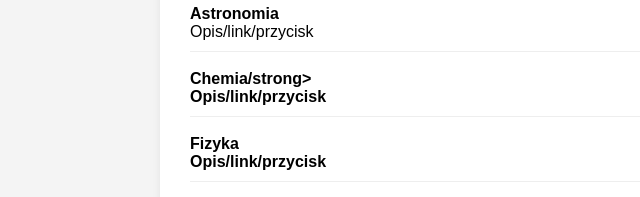
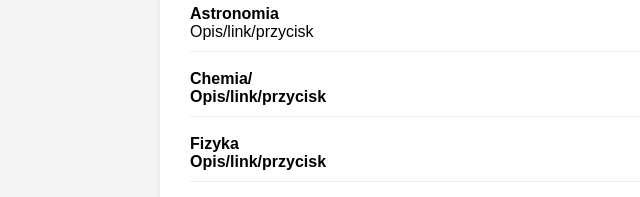
Before and after one commit to probnastronabartek/Strona, a plain HTML site: page index.html in a window 1280 px wide. Shown: the part 413-610 px from the top of the page, 0-640 px from the left. Drawn offline with Linux system fonts and the light colour scheme.

Commit message:
Update index.html

```diff
--- a/index.html
+++ b/index.html
@@ -69,7 +69,7 @@
                     <span>Opis/link/przycisk</span>
                 </li>
                 <li>
-                    <strong>Chemia/strong><br>
+                    <strong>Chemia/<strong><br>
                     <span>Opis/link/przycisk</span>
                 </li>
                 <li>
```
